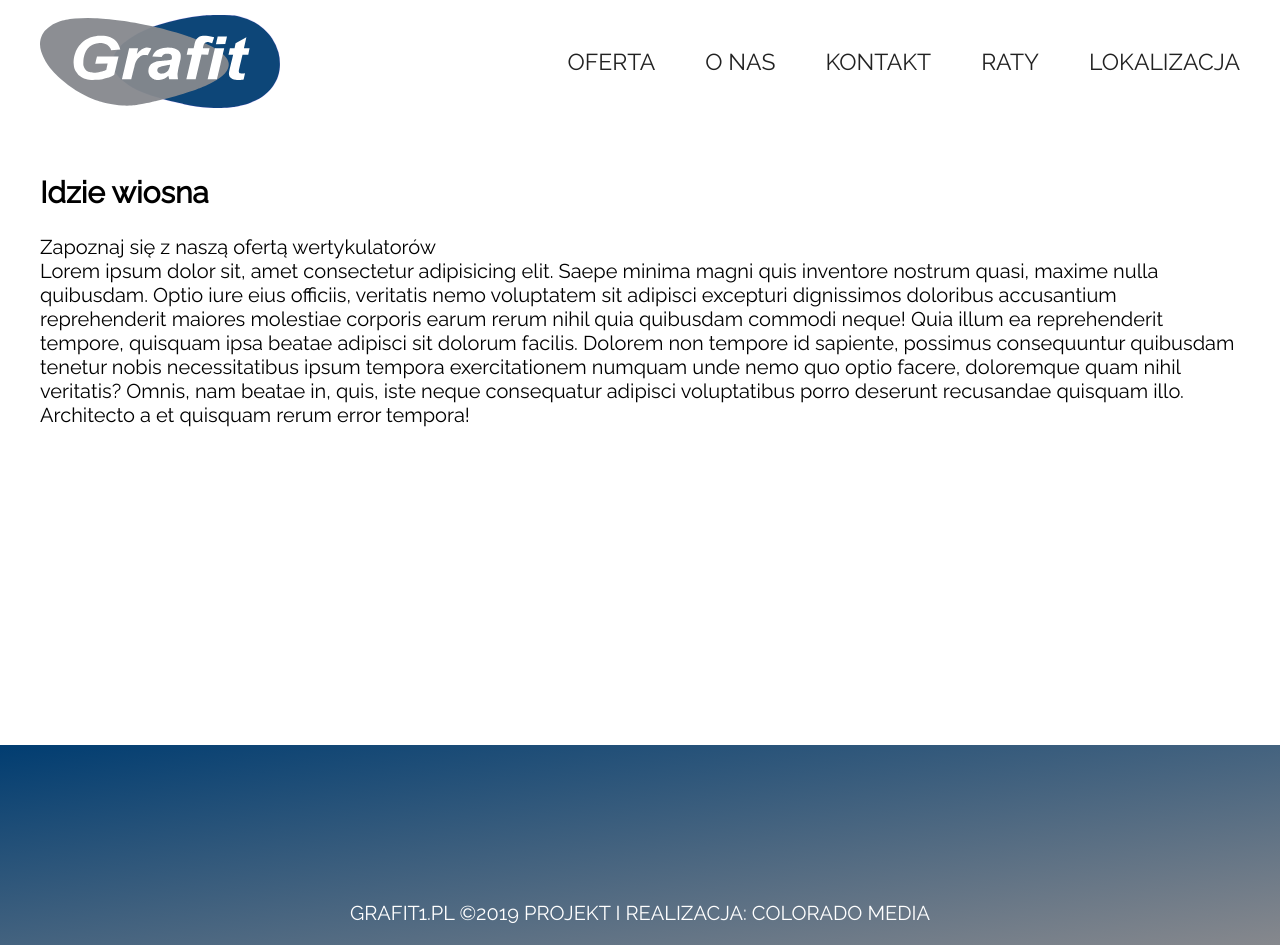
After one commit to coloradomedia/grafit-wordpress, a PHP site: page /article.html in a window 1280 px wide. The commit adds this page. Run offline with PHP 8.4, Linux system fonts and the light colour scheme.

Commit message:
Added article page

```diff
--- /dev/null
+++ b/article.html
@@ -0,0 +1,38 @@
+<!DOCTYPE html>
+<html lang="pl">
+
+<head>
+    <meta charset="UTF-8">
+    <meta name="viewport" content="width=device-width, initial-scale=1.0">
+    <meta http-equiv="X-UA-Compatible" content="ie=edge">
+    <title>Grafit Sklep Meblowy</title>
+    <!-- <link rel="stylesheet" href="styles/reset.css"> -->
+    <link rel="stylesheet" href="styles/style.css">
+</head>
+
+<body>
+    <header>
+        <div class="logo">
+            <img src="img/logo-grafit-wektor.svg" alt="logo grafit">
+        </div>
+        <nav>
+            <ul>
+                <li><a href="index.html">Oferta</a></li>
+                <li><a href="#">O nas</a></li>
+                <li><a href="#">Kontakt</a></li>
+                <li><a href="#">Raty</a></li>
+                <li><a href="#">Lokalizacja</a></li>
+            </ul>
+        </nav>
+    </header>
+    <section class="article">
+            <h2>Idzie wiosna</h2>
+            <p>Zapoznaj się z naszą ofertą wertykulatorów</p>
+            <article>Lorem ipsum dolor sit, amet consectetur adipisicing elit. Saepe minima magni quis inventore nostrum quasi, maxime nulla quibusdam. Optio iure eius officiis, veritatis nemo voluptatem sit adipisci excepturi dignissimos doloribus accusantium reprehenderit maiores molestiae corporis earum rerum nihil quia quibusdam commodi neque! Quia illum ea reprehenderit tempore, quisquam ipsa beatae adipisci sit dolorum facilis. Dolorem non tempore id sapiente, possimus consequuntur quibusdam tenetur nobis necessitatibus ipsum tempora exercitationem numquam unde nemo quo optio facere, doloremque quam nihil veritatis? Omnis, nam beatae in, quis, iste neque consequatur adipisci voluptatibus porro deserunt recusandae quisquam illo. Architecto a et quisquam rerum error tempora!</article>
+    </section>
+    <footer>
+        <p>grafit1.pl &copy;2019 Projekt i realizacja: Colorado Media</p>
+    </footer>
+</body>
+
+</html>
--- a/index.html
+++ b/index.html
@@ -17,7 +17,7 @@
         </div>
         <nav>
             <ul>
-                <li><a href="#">Oferta</a></li>
+                <li><a href="article.html">Oferta</a></li>
                 <li><a href="#">O nas</a></li>
                 <li><a href="#">Kontakt</a></li>
                 <li><a href="#">Raty</a></li>
--- a/styles/style.css
+++ b/styles/style.css
@@ -6,17 +6,15 @@
 
 html {
     font-size: 10px;
-    height: auto;
-    /* position: relative; */
+
 }
 
 body {
-    /* position: relative; */
+    position: relative;
     font-family: "Raleway";
     font-size: 10px;
     margin: 0;
     padding: 0;
-    height: auto;
 }
 
 p {
@@ -42,6 +40,7 @@ header {
     margin: 0 auto;
     justify-content: space-between;
     /* background: rgba(0, 0, 0, 0.274); */
+    position: relative;
 }
 
 .logo {
@@ -84,6 +83,16 @@ nav li a {
     display: flex;
     flex-wrap: wrap;
     color: #fff;
+}
+
+.article{
+    font-size: 2rem;
+    position: relative;
+    top: 4rem;
+    width: 120rem;
+    margin: 0 auto;
+    color: #000;
+    min-height: 56rem;
 }
 
 .box-container {
```
